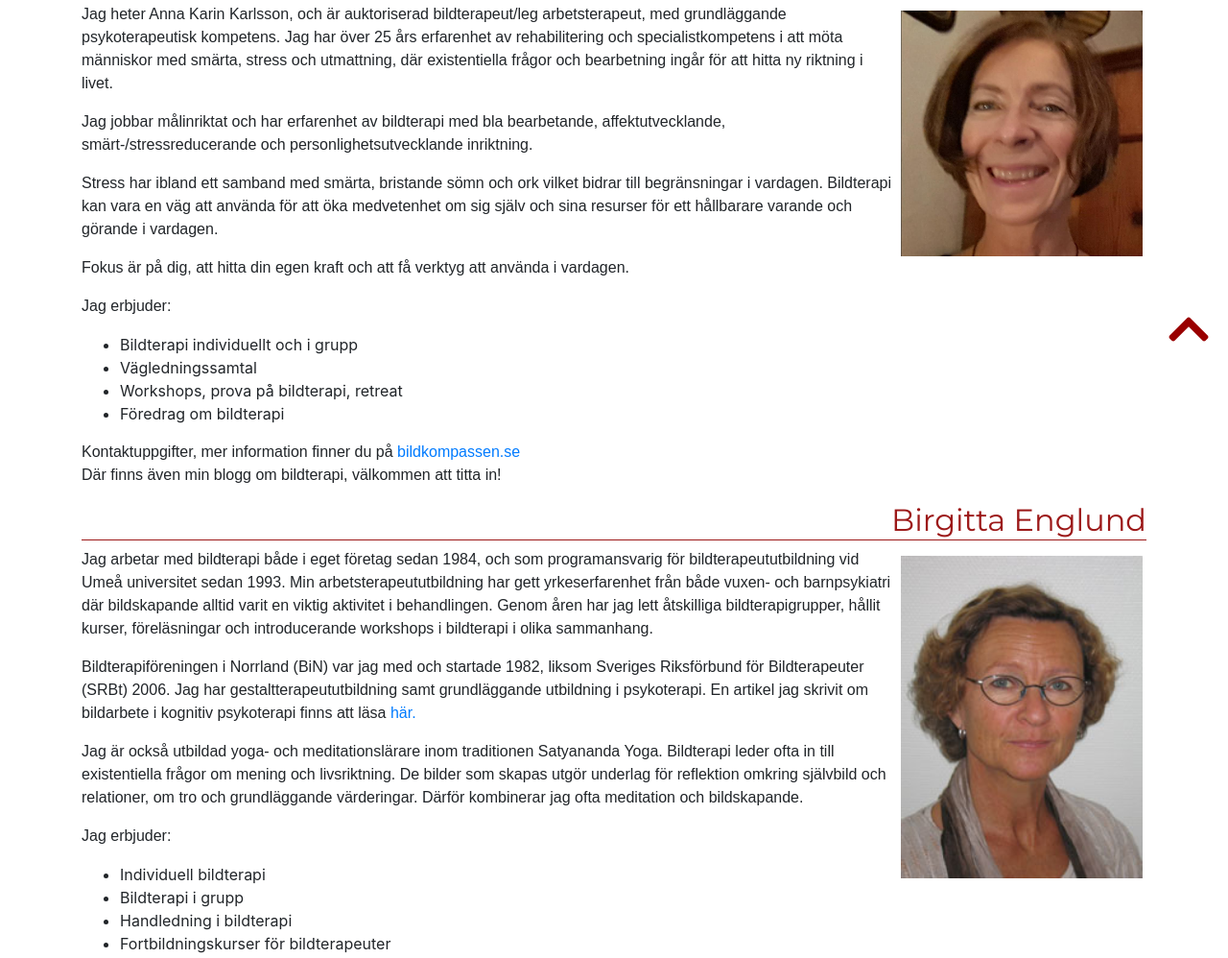
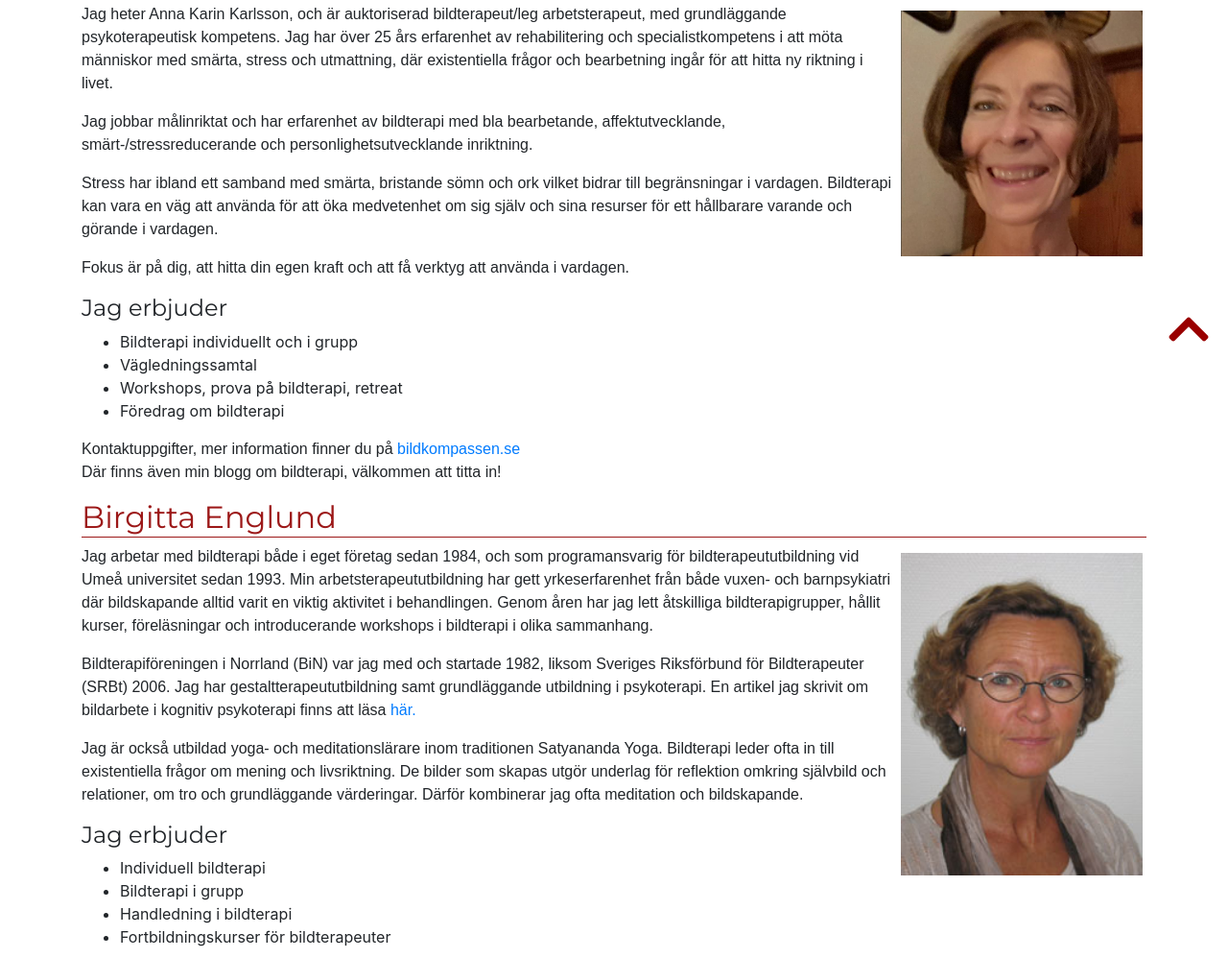
Before and after one commit to jensadev/bthpug, a plain HTML site: page members.html in a window 1280 px wide. Shown: the part 413-1411 px from the top of the page at 96% size. Drawn offline with nearby package versions, Linux system fonts and the light colour scheme; a web font is replaced by a local one.

Commit message:
Ändringar till medlemsstruktur i MD. Sass för rubriker.

```diff
--- a/members.html
+++ b/members.html
@@ -45,7 +45,7 @@
 <p>Jag jobbar målinriktat och har erfarenhet av bildterapi med bla bearbetande, affektutvecklande, smärt-/stressreducerande och personlighetsutvecklande inriktning.</p>
 <p>Stress har ibland ett samband med smärta, bristande sömn och ork vilket bidrar till begränsningar i vardagen. Bildterapi kan vara en väg att använda för att öka medvetenhet om sig själv och sina resurser för ett hållbarare varande och görande i vardagen.</p>
 <p>Fokus är på dig, att hitta din egen kraft och att få verktyg att använda i vardagen.</p>
-<p>Jag erbjuder:</p>
+<h4>Jag erbjuder</h4>
 <ul>
 <li>Bildterapi individuellt och i grupp</li>
 <li>Vägledningssamtal</li>
@@ -62,7 +62,7 @@ Där finns även min blogg om bildterapi, välkommen att titta in!</p>
               <h2>Birgitta Englund</h2><img class="rounded float-md-right profile-image px-1 py-2" src="images/members/birgitta.jpg"><p>Jag arbetar med bildterapi både i eget företag sedan 1984, och som programansvarig för bildterapeututbildning vid Umeå universitet sedan 1993. Min arbetsterapeututbildning har gett yrkeserfarenhet från både vuxen- och barnpsykiatri där bildskapande alltid varit en viktig aktivitet i behandlingen. Genom åren har jag lett åtskilliga bildterapigrupper, hållit kurser, föreläsningar och introducerande workshops i bildterapi i olika sammanhang.</p>
 <p>Bildterapiföreningen i Norrland (BiN) var jag med och startade 1982, liksom Sveriges Riksförbund för Bildterapeuter (SRBt) 2006. Jag har gestaltterapeututbildning samt grundläggande utbildning i psykoterapi. En artikel jag skrivit om bildarbete i kognitiv psykoterapi finns att läsa <a href="http://www.sfkbt.se/files/file.php?id=143">här.</a></p>
 <p>Jag är också utbildad yoga- och meditationslärare inom traditionen Satyananda Yoga. Bildterapi leder ofta in till existentiella frågor om mening och livsriktning. De bilder som skapas utgör underlag för reflektion omkring självbild och relationer, om tro och grundläggande värderingar. Därför kombinerar jag ofta meditation och bildskapande.</p>
-<p>Jag erbjuder:</p>
+<h4>Jag erbjuder</h4>
 <ul>
 <li>Individuell bildterapi</li>
 <li>Bildterapi i grupp</li>
@@ -77,7 +77,7 @@ Där finns även min blogg om bildterapi, välkommen att titta in!</p>
             <section class="member" id="Carin">
               <h2>Carin Salander</h2><img class="rounded float-md-right profile-image px-1 py-2" src="images/members/carin.jpg"><h3>Bildterapi Umeå</h3>
 <p>Jag är utbildad specialpedagog och har en fil kand i beteendevetenskap. Jag har i ca 25 år arbetat som specialpedagog inom skilda områden, ex. särskolan, barnpsykiatrin, grundskolan och de senaste åren på Elevhälsan i Umeå. Sedan jag utbildat mig till bildterapeut (Almametoden, 1997 och Umeå Universitet 2001), har jag till stor del arbetat med bildterapi inom mitt yrke. Jag har de senaste 12 åren (2003-2015) arbetat på Elevhälsan i Umeå med bildarbete för barn och unga i svårigheter i syfte att stärka deras självkänsla. Jag har också haft fortbildningskurser och handledning i bildarbete för personal inom elevhälsan/skolan i Umeå. Jag är ej konstnär och har ej tidigare hållit på med måleri, men när jag mötte bildterapi, förstod jag, att det inte är förmågan att måla som har betydelse utan, att leka med färger och former utan krav på prestation, vilket ger en lugnande, meditativ avstressande effekt och en möjlighet att uttrycka/bearbeta känslor, tankar och upplevelser som leder till självkännedom och en jagstärkande utveckling.</p>
-<p>Jag erbjuder:</p>
+<h4>Jag erbjuder</h4>
 <ul>
 <li>bildterapi individuellt för vuxna</li>
 <li>bildterapi för barn och unga</li>
@@ -95,7 +95,7 @@ Telefon: 070-2377681</p>
               <h2>Gunilla Berglund</h2><img class="rounded float-md-right profile-image px-1 py-2" src="images/members/gunilla.jpg"><h3>Bild för Hälsa</h3>
 <p>Åren 1971-2010 har jag varit verksam som socialarbetare inom fyra olika områden; kriminalvård, kommunal vuxenutbildning, öppenvård för kvinnor i aktivt missbruk samt på behandlingshem för män och kvinnor med missbruk och psykisk ohälsa. I mitt yrke har jag mött människor i utsatta livssituationer där fokus har legat på stödsamtal, psykosocial rådgivning och krisbearbetning. Jag kompletterade min socionomutbildning med magisterexamen i socialt behandlingsarbete i slutet av nittitalet samt med specialistutbildning i bildterapi vid Umeå Universitet 2001. Jag har sedan dess arbetat med bildterapi individuellt och i grupp kombinerat med psykosocialt behandlingsarbete.</p>
 <p>Mitt förhållningssätt i behandlingsarbetet är att aktivt arbeta med ”friskfaktorer”, dvs stärkande och hälsofrämjande insatser, där bildterapi är en sådan. En utbildning till handledare i KASAM (Känsla av Sammanhang) gav en fördjupad kunskap som jag också använder i min roll som bildterapeut. Människor med god förmåga att uppleva tillvaron som begriplig, hanterbar och meningsfull får en känsla av sammanhang, vilket främjar hälsa. Bilden blir ett verktyg som kan bistå målaren i att begripa, hantera och finna meningsfullhet.</p>
-<p>Jag erbjuder:</p>
+<h4>Jag erbjuder</h4>
 <ul>
 <li>Bildterapi individuellt och i grupp</li>
 <li>Handledning i bildterapi</li>
@@ -119,7 +119,7 @@ Telefon: 070-2377681</p>
               <!--img(class='rounded float-md-right profile-image px-1 py-2' src='images/members/katarina.jpg')--><p>Jag heter Katarina Sihlén, och är legitimerad psykolog sedan 2003, med erfarenhet av psykologisk behandling, neuropsykiatriska utredningar, individualterapi/bildterapi, föräldrastöd, gruppbehandling, konsultation och handledning. Jag har arbetat inom barn- och mödrahälsovården och numera inom barn- och ungdomspsykiatrin. I kontakten med barn, ungdomar och deras föräldrar, är samtalet grunden, men många minnen, tankar och känslor är svåra att uttrycka enbart med ord. Där jag har funnit att bildterapi kan ge individen möjlighet att visualisera och förmedla det som finns bortom orden.</p>
 <p>Mitt intresse för konst, bilder och kreativa uttryck väcktes tidigt.Att arbeta med bildskapande och ge andra möjlighet att uttrycka sina tankar, känslor och erfarenheter genom bilder, har sedan funnits som en röd tråd i mitt yrkesliv. Efter grundläggande konsthantverksutbildning vid Edelviks 1990 folkhögskola och sedan bildlärarexamen vid Umeå Universitet 1993, har jag undervisat i bildämnet inom grundskolan, på gymnasienivå och vid högskolan för lärarutbildning- och kommunikation i Jönköping.</p>
 <p>Bildterapiutbildningen har gett mig ett terapeutiskt verktyg, som jag tror på och därför implementerat inom den verksamhet jag verkar inom. Där har jag kunnat se att arbetet med bilder bidragit till ökad självkännedom, kontakt med känslor och erfarenheter, som leder till att en läkande process kommit igång.</p>
-<p>Jag erbjuder:</p>
+<h4>Jag erbjuder</h4>
 <ul>
 <li>Bildterapi individuellt</li>
 <li>Bildterapi i grupp</li>
@@ -134,11 +134,7 @@ Telefon: 070-2377681</p>
 <p>Välkommen att boka en tid hos mig som arbetar med bildterapi och psykoterapi på psykodynamisk grund. Jag är S:t Lukas utbildad terapeut och specialistutbildning i bildterapi, även utbildad inom konflikthanteringar relaterade till arbetsmiljö och är präst.</p>
 <ul>
 <li>Enskild terapi.</li>
-</ul>
-<ul>
 <li>Anmälan till grupp för dig som lever i en relation med partner som lider av psykisk ohälsa. Grupp om minst fyra och högst sex.</li>
-</ul>
-<ul>
 <li>Grupp för jag-stärkande terapi för dig som har en alkohol-tablett missbruksproblematik. Grupp om minst fem personer och högst sju.</li>
 <li>Jag-stärkande enskild behandling för dig med neuropsykiatrisk diagnos.</li>
 <li>Arbetsplatsproblematik, sorg, mobbning, organisationsförändringar. Enskild, grupp, arbetslag.</li>
@@ -157,7 +153,7 @@ Telefon: 072-212 88 85</p>
             <section class="member" id="Ninne">
               <h2>Ninne Lindgren</h2><img class="rounded float-md-right profile-image px-1 py-2" src="images/members/ninne.jpg"><h3>Bildverkstaden</h3>
 <p>Jag är utbildad specialpedagog och bildterapeut, och har även gått grundläggande hantverks- och konstnärliga utbildningar. Att arbeta med kreativitet och skapande har alltid varit mitt fokus. Under 20 år i skolans värld har jag arbetat med bildskapande tillsammans med barn och unga. Vilket har övertygat mig om bildens unika kvaliteter som redskap i kommunikationen människor emellan, men också i individens kommunikation med sig själv. Parallellt med detta har jag också ägnat mig åt eget skapande, vilket är en stor inspirationskälla. Efter att ha tagit magisterexamen i bildterapi vid Umeå Universitet jobbar jag nu även med bildskapande som ett terapeutiskt verktyg för bearbetning, växande och utveckling med människor i olika åldrar. Genom att arbeta med bildterapi/bildarbete enskilt eller i grupp ges möjlighet att finna sina egna kreativa resurser och självläkande krafter. Jag är yrkesmedlem och f n sekreterare i Svenska Riksförbundet för Bildterapeuter/SRBt. Har utbildning i Mindfulnessbaserat bildarbete (Mbb) våren 2010 under ledning av Birgitta Englund, lärare och programansvarig vid Magisterprogrammet i Bildterapi vid Umeå universitet.</p>
-<p>Jag erbjuder:</p>
+<h4>Jag erbjuder:</h4>
 <ul>
 <li>Enskild bildterapi</li>
 <li>Bildterapi i grupp</li>
@@ -174,7 +170,7 @@ Mobil: 073 - 847 9046</p>
 Jag är tvåspråkig, flyttade från Helsinki till Stockholm slutet av 60-talet. Skapandet för min egen del sker ofta med akryl eller akvarell.</p>
 <p>Konstkunskaperna mina är från Abf-konstskola i Umeå i slutet av 80-talet med konsthistoria på universitetet. Samt många konstkurser med olika konstnärer. Utbildningen i bildterapi gick jag på Umeå Universitet och därefter flera vidareutbildningar inom ämnet bl a &quot;Mindfulness baserat bildarbete&quot; hos Birgitta Englund.</p>
 <p>Tillsammans med mig , skaparmaterialen och de olika målar-, och kroppsövningarna, kan du närma dig, stanna upp i det som du vill och behöver just nu. OBS, du behöver inga förkunskaper. Varje person har sitt alldeles egna bildspråk.</p>
-<p>Det jag erbjuder är</p>
+<h4>Jag erbjuder</h4>
 <ul>
 <li>att tillsammans med mig titta på din livstråd</li>
 <li>stöd och ideer till att hitta åter till ditt eget skapande</li>
--- a/stylesheets/style.css
+++ b/stylesheets/style.css
@@ -32,8 +32,7 @@
 .member h2 {
   color: #9c1818;
   border-bottom: #9c1818 solid 1px;
-  width: 100%;
-  text-align: right !important; }
+  width: 100%; }
 
 .profile-image {
   width: 260px; }
```
Also changed, not shown: resources.html (+1 -1 lines), 1 other file.
